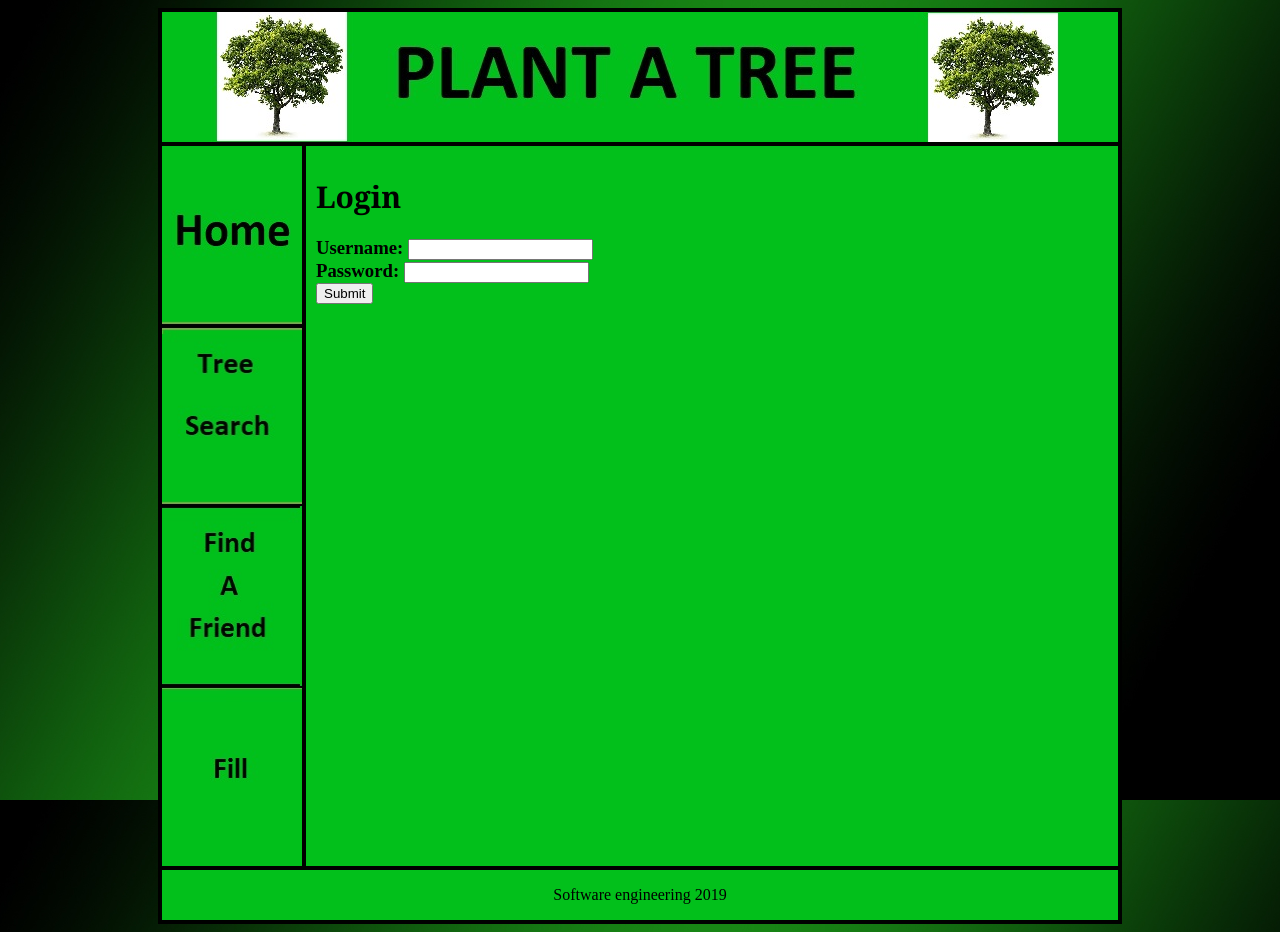
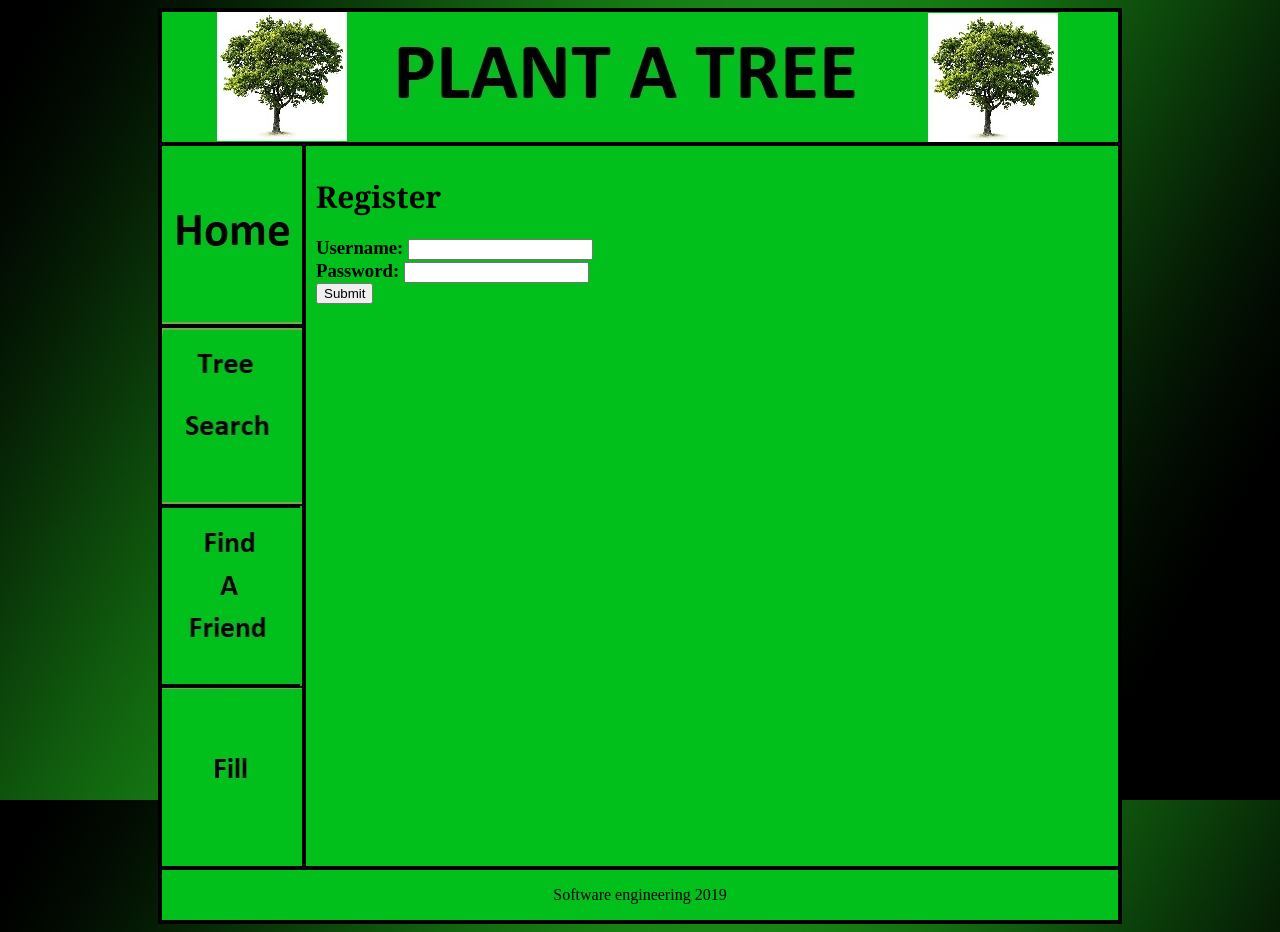
Before and after one commit to kingkhan96/PlantATreeSprint1, a PHP site: page /register.php in a window 1280 px wide. Run offline with PHP 8.4, Linux system fonts and the light colour scheme; data that the repository does not hold is empty.

Commit message:
Update register.php

```diff
--- a/register.php
+++ b/register.php
@@ -19,7 +19,7 @@ include('config.php');
 				<a href="fill.php"><img src="images/fill.jpg" width="140" height="180" alt="Top 10" /></a>
 			</div><!--menu-->
 			<div id="main">
-				<h1>Login</h1>
+				<h1>Register</h1>
 				<form action = 'home.php' method ='post'>
 					<h3>Username: <input type='text' name='username'><br>
 					Password:     <input type='text' name='password'><br>
```
